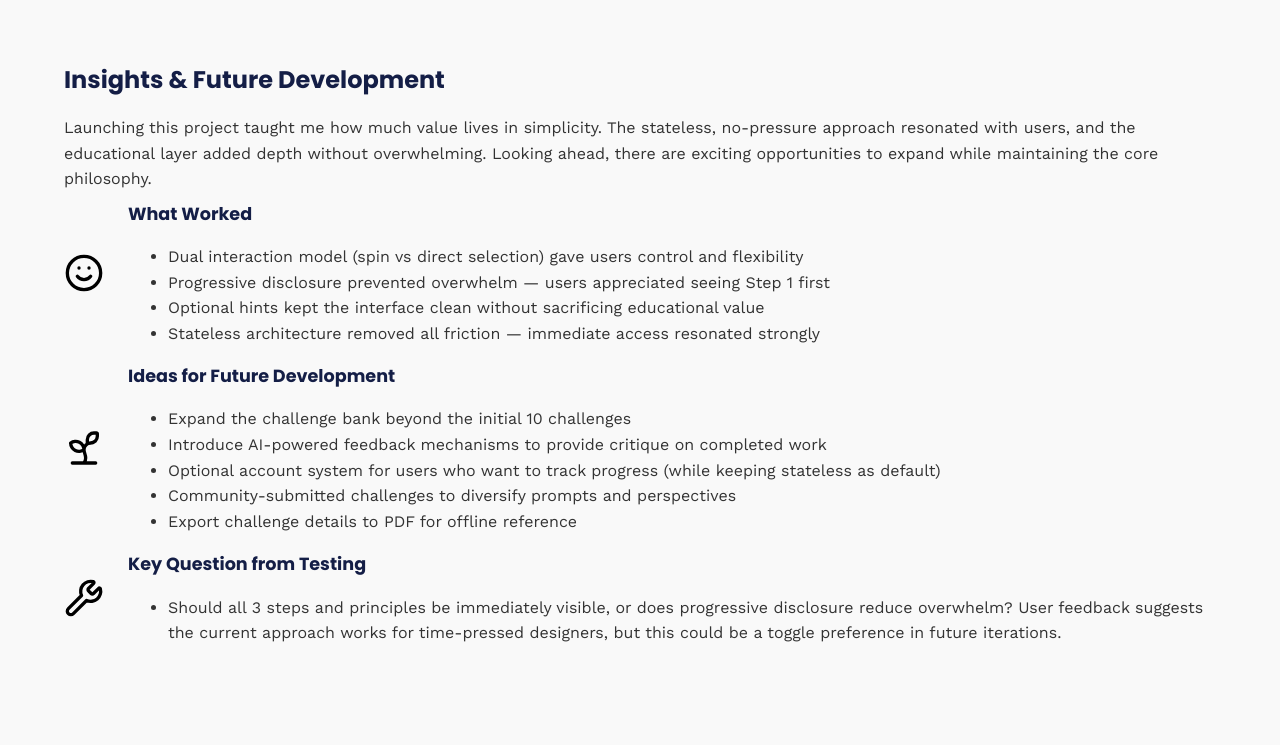
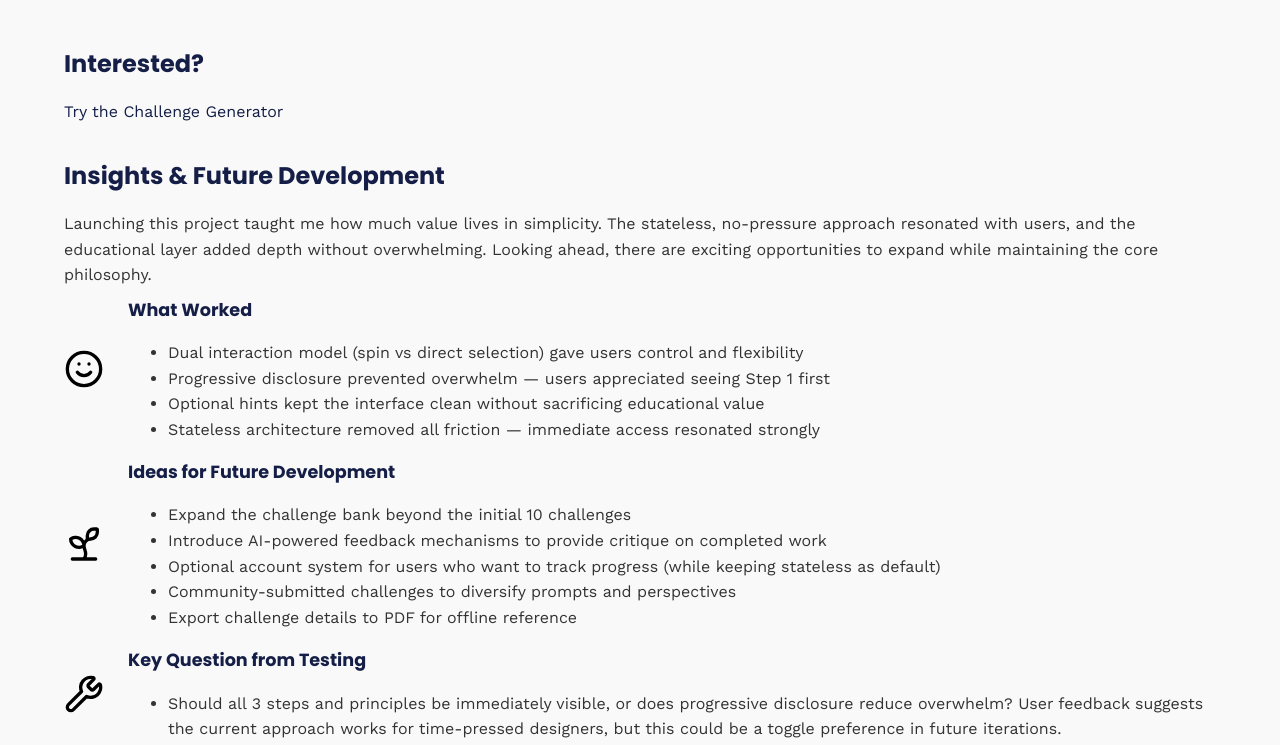
Before and after one commit to natalia-al-shevchik/portfolio_site_natalia_shevchik, a plain HTML site: page challenge-app.html in a window 1280 px wide. Shown: the part 6415-7160 px from the top of the page. Drawn offline with nearby package versions, Linux system fonts and the light colour scheme.

Commit message:
Update challenge-app.html

```diff
--- a/challenge-app.html
+++ b/challenge-app.html
@@ -484,6 +484,16 @@
         </div>
       </section>
 
+      <div class="text-container" style="padding-bottom: 2rem">
+        <h2>Interested?</h2>
+        <a
+          href="https://challenge.shevchik.cc"
+          target="_blank"
+          rel="noopener noreferrer"
+          >Try the Challenge Generator</a
+          >
+      </div>
+
       <section id="insights" class="section">
         <div class="text-container">
           <h2>Insights & Future Development</h2>
```
